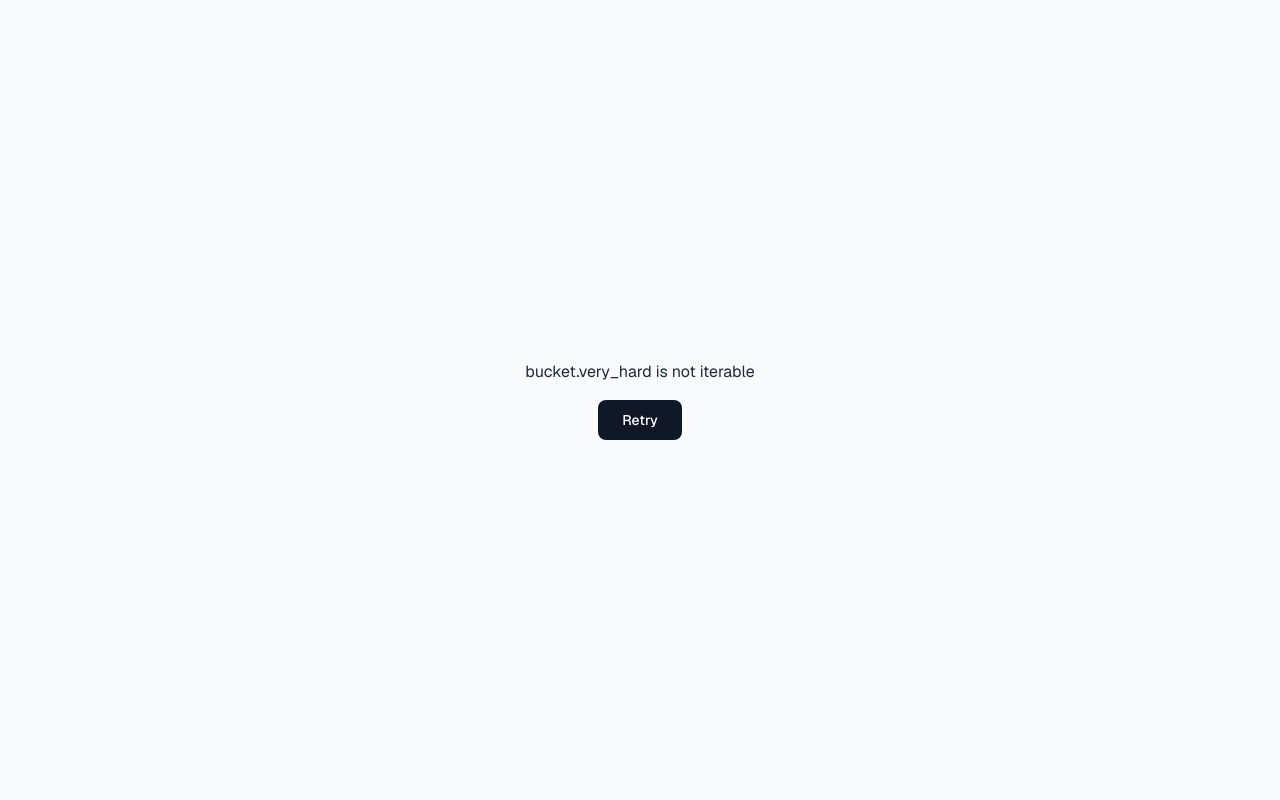
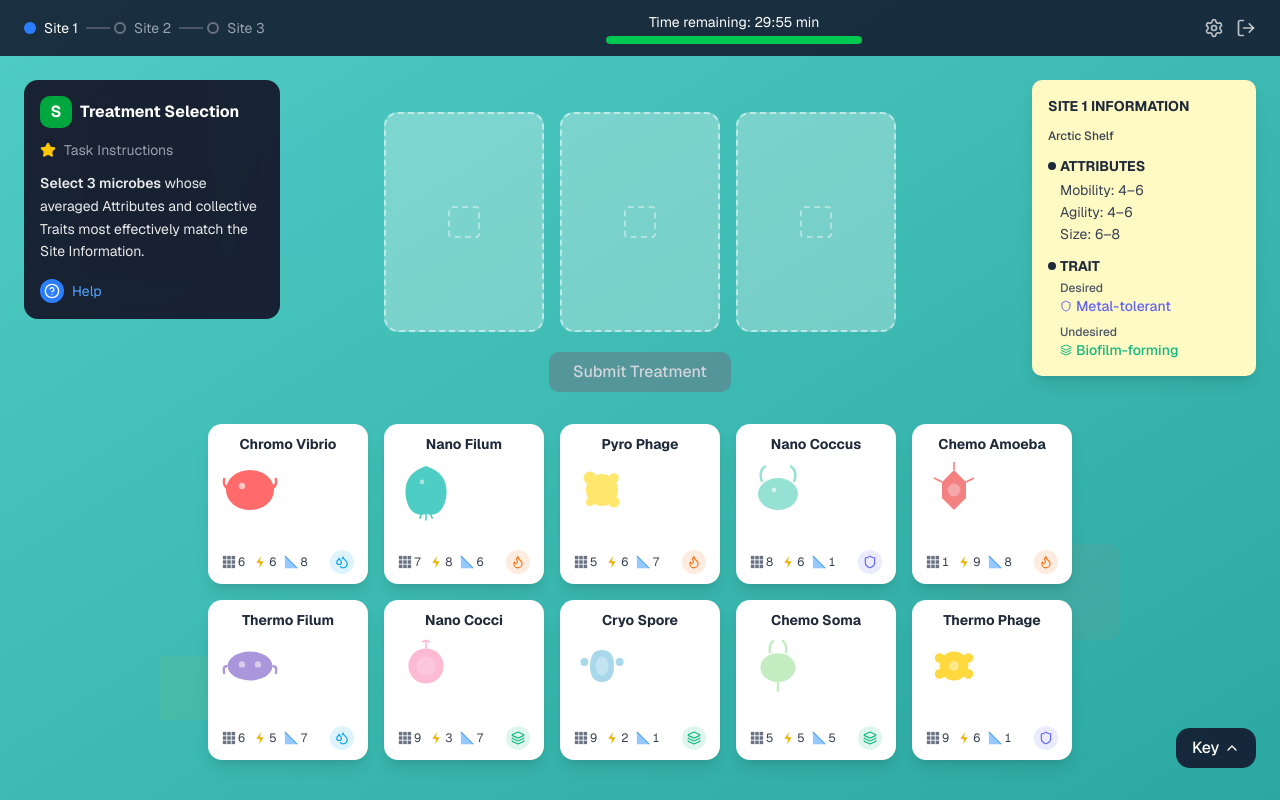
Before and after one commit to santigili01/seawolfsolver-v2, a Next.js app: page /simulator in a window 1280 px wide. Built offline with nearby package versions, Linux system fonts and the light colour scheme.

Commit message:
phase2 ui v2

```diff
--- a/app/simulator/page.tsx
+++ b/app/simulator/page.tsx
@@ -56,10 +56,11 @@ type Pool = {
 
 type ScenarioData = {
   [scenarioName: string]: {
-    easy: Pool[]
-    medium: Pool[]
-    hard: Pool[]
-    very_hard: Pool[]
+    easy?: Pool[]
+    medium?: Pool[]
+    hard?: Pool[]
+    very_hard?: Pool[]
+    hadal?: Pool[]
   }
 }
 
@@ -84,7 +85,6 @@ type ScenarioAttributeRanges = {
 type ScenarioRequirements = {
   id: number
   name: string
-  difficulty: string
   attributes: ScenarioAttributeRanges
   desired_trait: string
   undesired_trait: string
@@ -312,7 +312,13 @@ function pickRandomScenarioPool(data: ScenarioData): { scenarioName: string; poo
   const scenarioName = scenarioNames[Math.floor(Math.random() * scenarioNames.length)]!
 
   const bucket = data[scenarioName]!
-  const pools = [...bucket.easy, ...bucket.medium, ...bucket.hard, ...bucket.very_hard]
+  const pools = [
+    ...(bucket.easy ?? []),
+    ...(bucket.medium ?? []),
+    ...(bucket.hard ?? []),
+    ...(bucket.very_hard ?? []),
+    ...(bucket.hadal ?? []),
+  ]
   if (!pools.length) {
     throw new Error(`No pools for scenario «${scenarioName}»`)
   }
```
Also changed, not shown: 1 other file (tests, documents, lock files or other folders).
